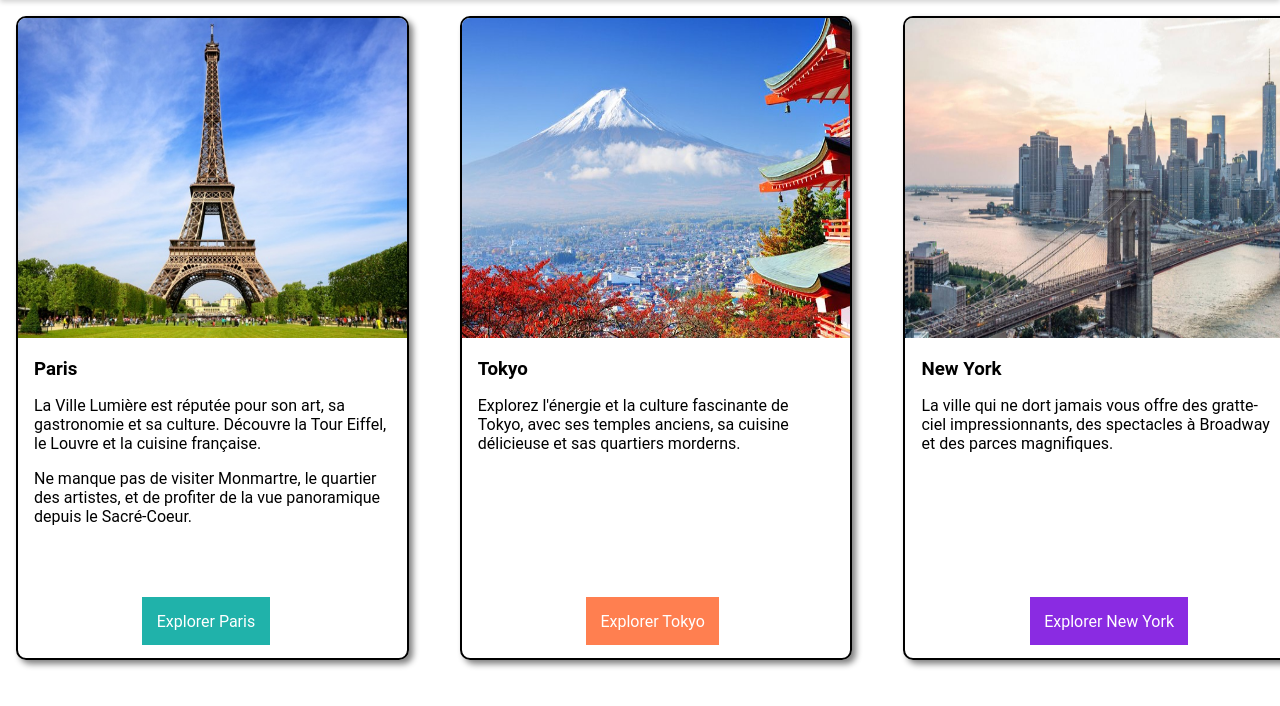
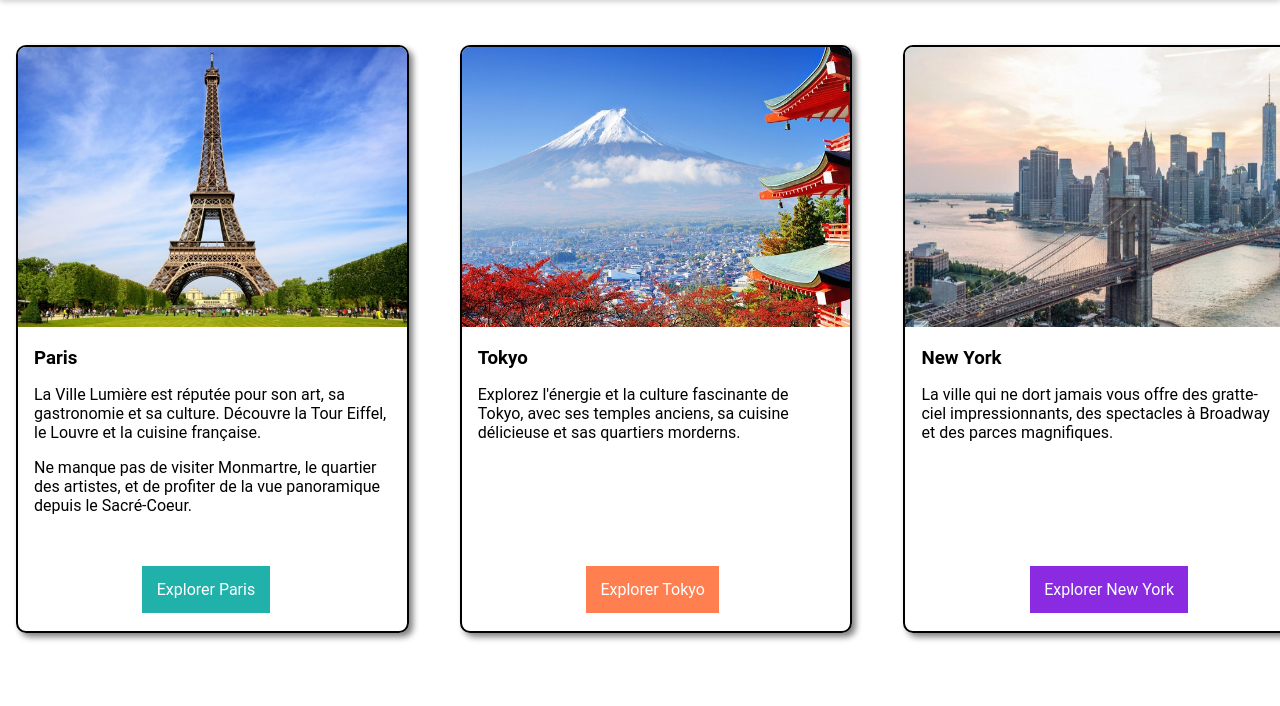
Before and after one commit to poutou89/Destinations, a plain HTML site: page index.html in a window 1280 px wide. Shown: the part 70-776 px from the top of the page. Drawn offline with Linux system fonts and the light colour scheme; a web font is replaced by a local one.

Commit message:
optimisation

```diff
--- a/assets/css/style.css
+++ b/assets/css/style.css
@@ -15,6 +15,9 @@ header {
     justify-content: space-between;
 }
 
+main {
+    margin-top: 6vh;
+}
 .logo {
     margin: 3vh 8vw;
     width: 300px;
@@ -48,8 +51,8 @@ ul li {
     gap: 4vw;
 }
 
-.photo {
-    height: 40vh;
+.card-image img {
+    height: 35vh;
     width: 100%;
 }
 
@@ -61,14 +64,14 @@ ul li {
     overflow: hidden;
     position: relative;
     width: 100%;
-    height: 80vh;
+    height: 73vh;
 }
 
 .button {
     text-decoration: none;
     color: white;
     position: absolute;
-    bottom: 2%;
+    bottom: 3%;
     left: 32%;
     padding: 1.8vh;
 }
--- a/index.html
+++ b/index.html
@@ -21,13 +21,12 @@
             </ul>
         </nav>
     </header>
-    <br>
     <main>
         <section id="card-box">
             <div class="container">
                 <div class="card">
                     <div class="card-image">
-                        <img src="assets/img/paris.jpg" alt="Image de la ville de Paris" class="photo">
+                        <img src="assets/img/paris.jpg" alt="Image de la ville de Paris">
                     </div>
                     <div class="card-content">
                         <h3>Paris</h3>
@@ -40,7 +39,7 @@
                 </div>
                 <div class="card">
                     <div class="card-image">
-                        <img src="assets/img/tokyo.jpg" alt="Image de la ville de Tokyo" class="photo">
+                        <img src="assets/img/tokyo.jpg" alt="Image de la ville de Tokyo">
                     </div>
                     <div class="card-content">
                         <h3>Tokyo</h3>
@@ -51,7 +50,7 @@
                 </div>
                 <div class="card">
                     <div class="card-image">
-                        <img src="assets/img/new-york.jpeg" alt="Image de la ville de New York" class="photo">
+                        <img src="assets/img/new-york.jpeg" alt="Image de la ville de New York">
                     </div>
                     <div class="card-content">
                         <h3>New York</h3>
```
